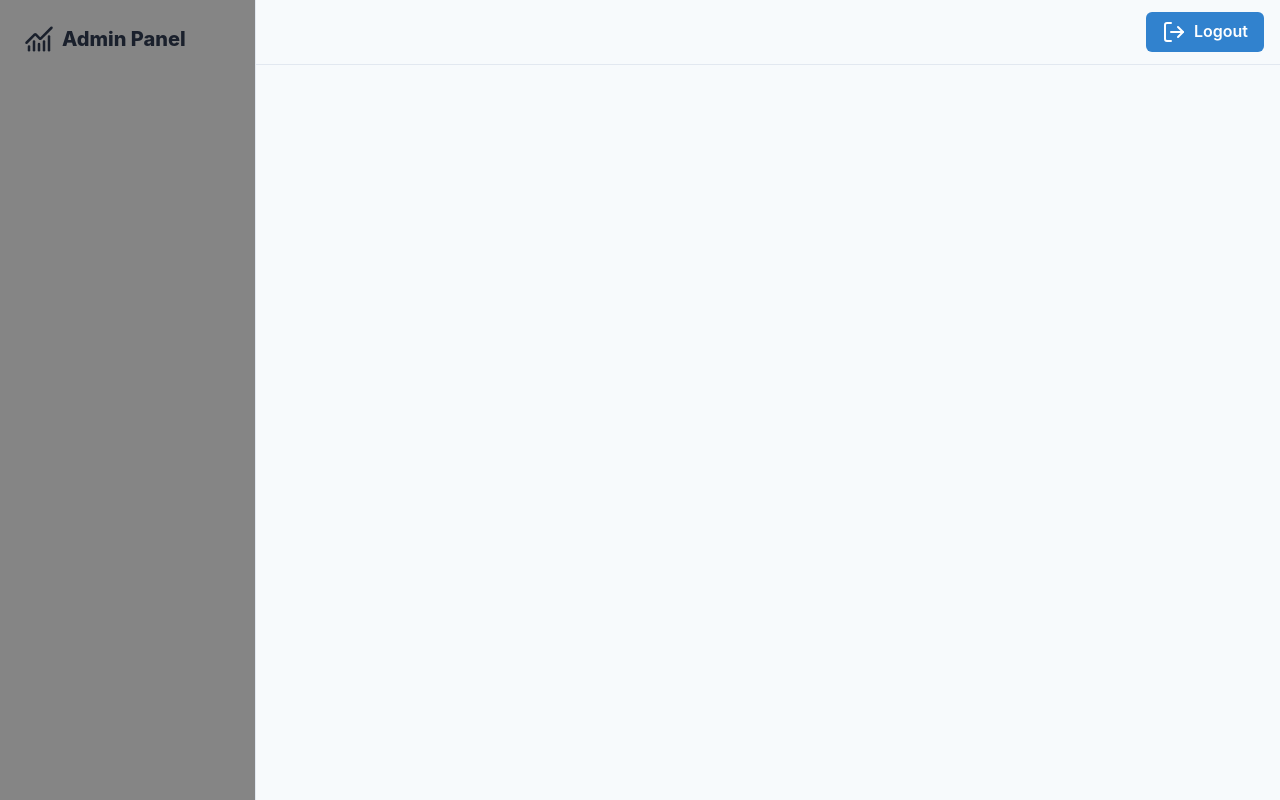
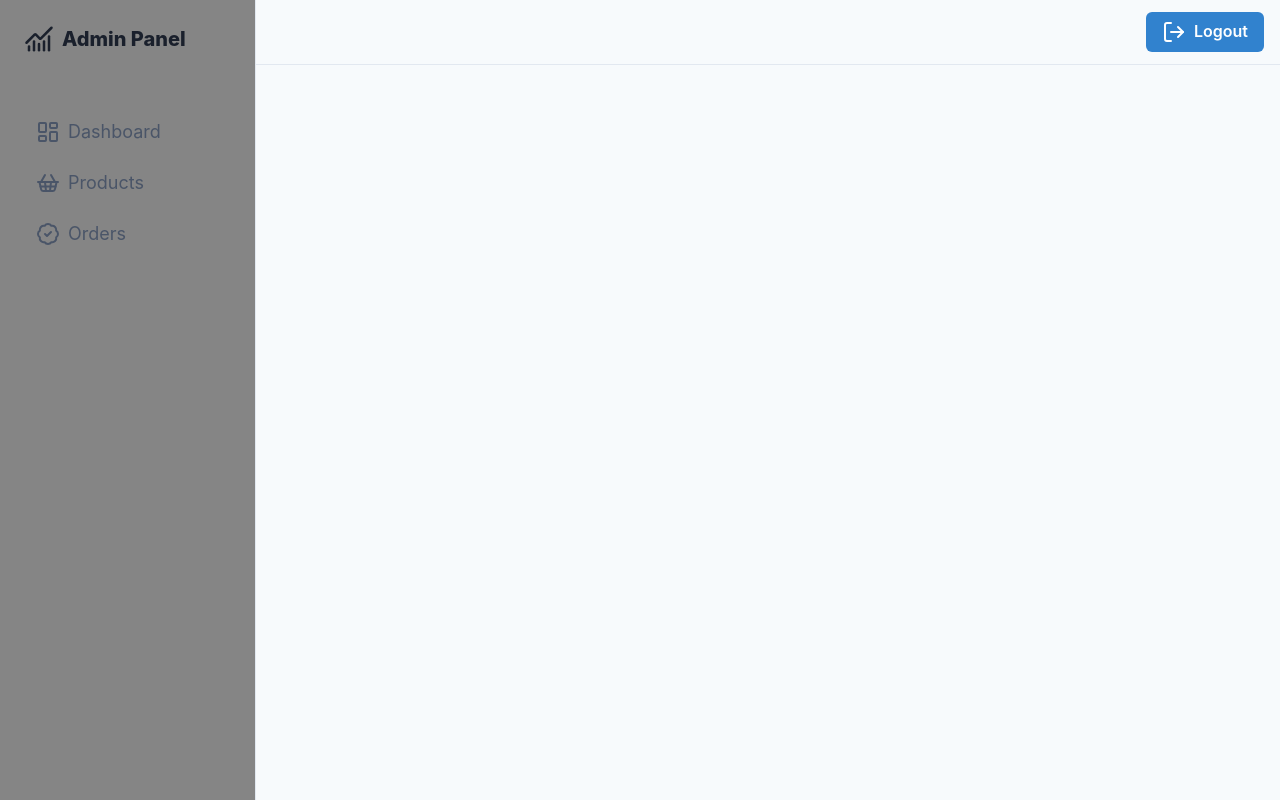
Before and after one commit to surujmiah6896/MERN-E-commerce, a React (Vite) app in the folder e-commerce/: page /admin in a window 1280 px wide. Built offline with nearby package versions, Linux system fonts and the light colour scheme; no server answers.

Commit message:
modify admin manu bar

```diff
--- a/e-commerce/src/components/admin/sidebar.jsx
+++ b/e-commerce/src/components/admin/sidebar.jsx
@@ -10,11 +10,63 @@ import {
   VStack,
   Heading,
   Flex,
+  HStack,
+  Text,
 } from "@chakra-ui/react";
+import {
+  BadgeCheck,
+  ChartNoAxesCombined,
+  LayoutDashboard,
+  ShoppingBasket,
+} from "lucide-react";
 import { Fragment } from "react";
-import { useNavigate } from "react-router-dom";
-import { ChartNoAxesCombined } from "lucide-react"; // Assuming this is an icon component
-// import MenuItems from "./MenuItems"; // Your custom menu items
+import { useNavigate } from "react-router-dom";// Assuming this is an icon component
+
+const adminSidebarMenuItems = [
+  {
+    id: "dashboard",
+    label: "Dashboard",
+    path: "/admin/dashboard",
+    icon: <LayoutDashboard />,
+  },
+  {
+    id: "products",
+    label: "Products",
+    path: "/admin/products",
+    icon: <ShoppingBasket />,
+  },
+  {
+    id: "orders",
+    label: "Orders",
+    path: "/admin/orders",
+    icon: <BadgeCheck />,
+  },
+];
+function MenuItems({setOpen}){
+    const navigate = useNavigate();
+    return (
+      <VStack as="nav" mt={8} spacing={2} align="stretch">
+        {adminSidebarMenuItems.map((menuItem) => (
+          <HStack
+            key={menuItem.id}
+            px={3}
+            py={2}
+            borderRadius="md"
+            cursor="pointer"
+            onClick={() => {
+              navigate(menuItem.path);
+              if (setOpen) setOpen(false);
+            }}
+            _hover={{ bg: "gray.100", color: "gray.900" }}
+            color="gray.600"
+          >
+            <Box>{menuItem.icon}</Box>
+            <Text fontSize="lg">{menuItem.label}</Text>
+          </HStack>
+        ))}
+      </VStack>
+    );
+}
 
 const AdminSidebar = ({ open, setOpen }) => {
   const navigate = useNavigate();
@@ -24,7 +76,7 @@ const AdminSidebar = ({ open, setOpen }) => {
     <Fragment>
       {/* Mobile Drawer Sidebar */}
       {isMobile && (
-        <Drawer  isOpen={open} placement="left" onClose={() => setOpen(false)}>
+        <Drawer isOpen={open} placement="left" onClose={() => setOpen(false)}>
           <DrawerOverlay />
           <DrawerContent maxW="16rem">
             <DrawerCloseButton mt="6" />
@@ -38,7 +90,7 @@ const AdminSidebar = ({ open, setOpen }) => {
             </DrawerHeader>
             <DrawerBody>
               <VStack spacing={4} align="stretch" h="full">
-                {/* <MenuItems setOpen={setOpen} /> */}
+                <MenuItems setOpen={setOpen}/>
               </VStack>
             </DrawerBody>
           </DrawerContent>
@@ -68,7 +120,7 @@ const AdminSidebar = ({ open, setOpen }) => {
               Admin Panel
             </Heading>
           </Flex>
-          {/* <MenuItems /> */}
+          <MenuItems />
         </Box>
       )}
     </Fragment>
--- a/e-commerce/src/config/index.js
+++ b/e-commerce/src/config/index.js
@@ -1,3 +1,5 @@
+
+
 export const registerFormControls = [
   {
     name: "userName",
@@ -22,7 +24,6 @@ export const registerFormControls = [
   },
 ];
 
-
 export const loginFormControls = [
   {
     name: "email",
```
Also changed, not shown: e-commerce/src/components/admin/menu-items.jsx (deleted, +0 -30 lines).
